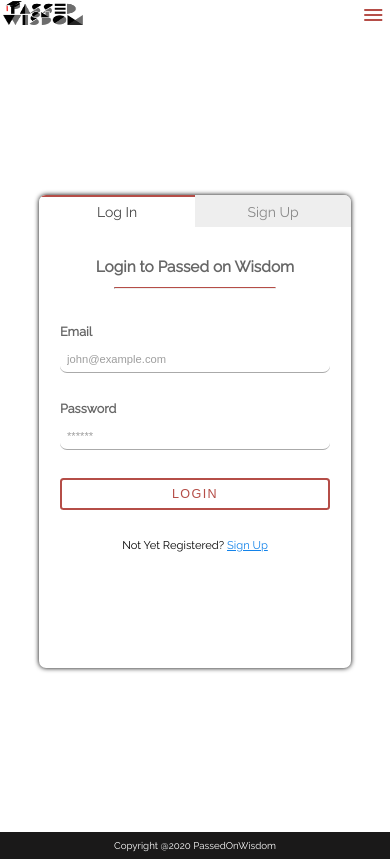
After one commit to manish103p/passedon, a Django app: page /login in a window 390 px wide. The commit adds this page. Run offline with Django 3.2, Linux system fonts and the light colour scheme; some libraries are stand-ins or nearby versions.

Commit message:
Login and Signup Page Made with Responsive and JS Validation

```diff
--- a/app1/urls.py
+++ b/app1/urls.py
@@ -4,6 +4,7 @@ from django.conf import settings
 
 urlpatterns=[
     path('', views.index,name="index"),
+    path('login', views.login,name="login"),
 ]
 
 if settings.DEBUG:
--- a/app1/views.py
+++ b/app1/views.py
@@ -4,3 +4,5 @@ from django.shortcuts import render,redirect
 # Create your views here.
 def index(request):
     return render(request,"index.html")
+def login(request):
+    return render(request,"login.html")
--- a/templates/base.html
+++ b/templates/base.html
@@ -178,13 +178,18 @@
         <a href="#myTopnav"><img src="../media/images/top.png" id="top"></a>
 
         <div class="topnav" id="myTopnav" >
-            <a href="index1.html" style="all: unset; cursor:pointer;">
+            <a href="{% url 'index' %}" style="all: unset; cursor:pointer;">
               <img src="../media/images/logo.png" id="logo">
             </a>
 
-            {% block nav-content %}
-
-            {% endblock nav-content %}
+            {% if user.is_authenticated %}
+            <!-- Here will come the 'my account' dropdown navbar link -->
+            {% else %}
+            <a href="{% url 'login' %}" id="loginpage"> Login/Signup</a>
+            {% endif %}
+            <a href="#about" id="aboutpage"> About Us</a>
+            <a href="#news" id="sellpage"> Sell A Product</a>
+            <a href="#home" id="buypage"> Buy A Product</a>
 
             <a  class="icon" onclick="myFunction()">
                 <i class="material-icons" style="font-size: 4vw; color:#B54D47" id="menu">menu</i>
@@ -194,7 +199,7 @@
 
         {% endblock %}
 
-        <footer>
+        <footer style="bottom: 0;">
             Copyright @2020 PassedOnWisdom
         </footer>
     </body>
--- /dev/null
+++ b/templates/login.html
@@ -0,0 +1,365 @@
+{% extends 'base.html' %}
+
+{% block head-content %}
+
+<script src='http://cdnjs.cloudflare.com/ajax/libs/jquery/2.1.3/jquery.min.js'></script>
+<script type="text/javascript">
+$(document).ready(function(){
+	  $('.tab a').on('click', function (e) {
+	  e.preventDefault();
+
+	  $(this).parent().addClass('active');
+	  $(this).parent().siblings().removeClass('active');
+
+	  var href = $(this).attr('href');
+	  $('.forms > form').hide();
+	  $(href).fadeIn(500);
+	});
+});
+
+$(document).ready(function(){
+  $('#tosignup').on('click', function (e) {
+  e.preventDefault();
+
+  $('#signupbutton').addClass('active');
+  $('#loginbutton').removeClass('active');
+
+  var href = $(this).attr('href');
+  $('.forms > form').hide();
+  $(href).fadeIn(500);
+});
+});
+
+$(document).ready(function(){
+  $('#tologin').on('click', function (e) {
+  e.preventDefault();
+
+  $('#loginbutton').addClass('active');
+  $('#signupbutton').removeClass('active');
+
+  var href = $(this).attr('href');
+  $('.forms > form').hide();
+  $(href).fadeIn(500);
+});
+});
+</script>
+<!-- Login and Signup Form Validation -->
+<script>
+  function validatelogin(){
+    if( document.loginform.email.value == "" ) {
+      document.getElementById('loginwarning').innerHTML = "***Email ID cannot be Blank***";
+      document.loginform.email.focus() ;
+      return false;
+    }
+    if (!/^[a-zA-Z0-9.!#$%&'*+/=?^_`{|}~-]+@[a-zA-Z0-9-]+.(?:\.[a-zA-Z0-9-]+)*$/.test(document.loginform.email.value)){
+      document.getElementById('loginwarning').innerHTML = "***Invalid Email Address***";
+      document.loginform.email.focus() ;
+      return false;
+    }
+    if( document.loginform.password.value == "" ) {
+      document.getElementById('loginwarning').innerHTML = "***Password cannot be Blank***";
+      document.loginform.password.focus() ;
+      return false;
+    }
+    return true;
+  }
+
+  function validatesignup(){
+    var letters = /^[A-Za-z]+$/;
+
+    if( document.signupform.fullName.value == "" ) {
+      document.getElementById('signupwarning').innerHTML = "***Name cannot be Blank***";
+      document.signupform.fullName.focus() ;
+      return false;
+    }
+    if( !/^[A-Za-z\s]+$/.test(document.signupform.fullName.value) ) {
+      document.getElementById('signupwarning').innerHTML = "***Name can only Contain Alphabets and Space***";
+      document.signupform.fullName.focus() ;
+      return false;
+    }
+    if( document.signupform.email.value == "" ) {
+      document.getElementById('signupwarning').innerHTML = "***Email ID cannot be Blank***";
+      document.signupform.email.focus() ;
+      return false;
+    }
+    if (!/^[a-zA-Z0-9.!#$%&'*+/=?^_`{|}~-]+@[a-zA-Z0-9-]+.(?:\.[a-zA-Z0-9-]+)*$/.test(document.signupform.email.value)){
+      document.getElementById('signupwarning').innerHTML = "***Invalid Email Address***";
+      document.signupform.email.focus() ;
+      return false;
+    }
+    if( document.signupform.year.value == "-1" ) {
+      document.getElementById('signupwarning').innerHTML = "***Please Select Year of Study***";
+      document.signupform.year.focus() ;
+      return false;
+    }
+    if( document.signupform.branch.value == "-1" ) {
+      document.getElementById('signupwarning').innerHTML = "***Please Select Branch***";
+      document.signupform.branch.focus() ;
+      return false;
+    }
+    if( document.signupform.password.value == "" ) {
+      document.getElementById('signupwarning').innerHTML = "***Password cannot be Blank***";
+      document.signupform.password.focus() ;
+      return false;
+    }
+    if( document.signupform.password.value.length<6 ){
+      document.getElementById('signupwarning').innerHTML = "***Password Too Short***";
+      document.signupform.password.focus() ;
+      return false;
+    }
+    if( document.signupform.password.value != document.signupform.confirmPassword.value ){
+      document.getElementById('signupwarning').innerHTML = "***Password and Confirm Password Fields Do Not Match***";
+      document.signupform.confirmPassword.focus() ;
+      return false;
+    }
+
+
+return true;
+}
+</script>
+
+<style>
+  * {
+    -webkit-box-sizing: border-box;
+    -moz-box-sizing: border-box;
+    box-sizing: border-box;
+  }
+  .forms {
+    background: #fff;
+    box-shadow: 0 0 7px #000;
+    margin: 30px;
+    overflow: hidden;
+    position: relative;
+    padding: 0;
+    float: left;
+    width: 35%;
+    min-height: 80vh;
+    zoom: 0.9;
+    border-radius: 10px;
+  }
+  .forms h1 {
+    font-size: 24px;
+    color: #666;
+    font-weight:bold;
+    text-align: center;
+  }
+  .forms form { padding: 30px; }
+  #signup { display: none; }
+  .forms .tab-group {
+    list-style: none;
+    padding: 0;
+    margin: 0;
+  }
+  .forms .tab-group:after {
+    content: "";
+    display: table;
+    clear: both;
+  }
+  .forms .tab-group li a {
+    display: block;
+    text-decoration: none;
+    padding: 10px;
+    background: #eee;
+    color: #888;
+    font-size: 20px;
+    float: left;
+    width: 50%;
+    text-align: center;
+    border-top: 3px solid transparent;
+    -moz-transition: all 0.4s ease-in-out;
+    -o-transition: all 0.4s ease-in-out;
+    -webkit-transition: all 0.4s ease-in-out;
+    transition: all 0.4s ease-in-out;
+  }
+  .forms .tab-group li a:hover {
+    background: #dedfdf;
+    color: #666;
+  }
+  .forms .tab-group .active a {
+    background: #fff;
+    color: #444;
+    border-top: 3px solid #B54D47;
+  }
+  .forms input {
+    font-size: 16px;
+    display: block;
+    width: 100%;
+    padding: 10px;
+    border: none;
+    border-bottom: 1px solid #aaa;
+    color: #666;
+    border-radius: 10px;
+    margin-bottom: 40px;
+    -moz-transition: all 0.4s ease-in-out;
+    -o-transition: all 0.4s ease-in-out;
+    -webkit-transition: all 0.4s ease-in-out;
+    transition: all 0.4s ease-in-out;
+    background-color: #fff;
+  }
+  .forms input:focus {
+    outline: 0;
+    border-color: #B54D47;
+  }
+  .forms label {
+    font-size: 18px;
+    font-weight: bold;
+    color: #666;
+    margin-bottom: 10px;
+    display: block;
+  }
+  .forms .button {
+    border: 0;
+    outline: none;
+    border-radius: 0;
+    padding: 10px 0;
+    font-size: 18px;
+    font-weight: 300;
+    text-transform: uppercase;
+    letter-spacing: 2px;
+    border: 3px solid #B54D47;
+    border-radius: 5px;
+    color: #B54D47;
+    cursor: pointer;
+    -moz-transition: all 0.4s ease-in-out;
+    -o-transition: all 0.4s ease-in-out;
+    -webkit-transition: all 0.4s ease-in-out;
+    transition: all 0.4s ease-in-out;
+  }
+  .forms .button:hover, .button:focus { background: #B54D47; color: white; }
+  .text-p { text-align: center; }
+  .text-p a { color: #1383ea; }
+
+  ::placeholder{
+    opacity: 0.7;
+  }
+  hr{
+    border-top: 0.1px solid #B54D47;
+    width: 60%;
+    margin-bottom: 50px;
+  }
+  .grid-container{
+    display: grid;
+    grid-gap: 20px;
+    grid-template-columns: 1fr 1fr;
+    grid-template-rows: 1fr 1fr;
+    margin-bottom: 30px;
+  }
+  select{
+    color: #666;
+    border: 1px solid #aaa;
+  }
+  .warning{
+    color: red;
+    font-weight: bold;
+    text-align: center;
+    font-size: 18px;
+    margin: 20px;
+    opacity: 0.8;
+  }
+
+  #loginpage{
+    border-bottom: #B54D47 0.2vw solid;
+  }
+
+  @media screen and (max-width: 992px){
+    .forms{
+      zoom: 0.8;
+      width: 50%;
+    }
+  }
+  @media screen and (max-width: 700px){
+    .forms{
+      float: none;
+      margin: 30px auto;
+      width: 70%;
+    }
+  }
+  @media screen and (max-width: 500px){
+    .forms{
+      zoom: 0.7;
+      width: 80%;
+    }
+    .forms h1 {
+      font-size: 22px;
+      color: #666;
+    }
+  }
+  .muted-text{
+    color: #aaa;
+    font-size: 14px;
+  }
+
+</style>
+{% endblock %}
+
+{% block body-content %}
+<!-- <div style="min-height: 95vh; background-image:url('../media/images/temp.jpg'); background-repeat:no-repeat; background-position: center; background-size: cover; display:flex; align-items: center;"> -->
+  <div style="min-height: 95vh; display:flex; align-items: center;">
+<div class="forms">
+	<ul class="tab-group">
+		<li class="tab active" id="loginbutton"><a href="#login">Log In</a></li>
+		<li class="tab" id="signupbutton"><a href="#signup" >Sign Up</a></li>
+  </ul>
+
+  <!-- LOGIN FORM -->
+
+	<form action="#" id="login" onsubmit="return validatelogin()" name="loginform" method="POST">
+    {% csrf_token %}
+      <h1>Login to Passed on Wisdom</h1><hr>
+      <div id="loginwarning" class="warning">
+        <!-- INSERT LOGIN WARNINGS HERE -->
+      </div>
+      <div class="input-field">
+        <label for="email">Email</label>
+        <input type="text" name="email" placeholder="john@example.com"/>
+        <label for="password">Password</label>
+        <input type="password" name="password" placeholder="******"/>
+        <input type="submit" value="Login" class="button"/>
+
+        <p class="text-p"> Not Yet Registered? <a href="#signup" id="tosignup">Sign Up</a> </p>
+      </div>
+  </form>
+
+  <!-- SIGNUP FORM -->
+
+	<form action="#" id="signup" onsubmit="return validatesignup()" name="signupform" method="POST">
+    {% csrf_token %}
+      <h1>Sign Up on Passed on Wisdom</h1><hr>
+      <div id="signupwarning" class="warning">
+        <!-- INSERT SIGNUP WARNINGS HERE -->
+      </div>
+      <div class="input-field">
+        <label for="fullName">Name</label>
+        <input type="text" name="fullName" placeholder="John Doe" />
+        <label for="email">Email</label>
+        <input type="text" name="email" placeholder="john@example.com"/>
+        <div class="grid-container">
+        <label for="year" class="grid-item">Year of Study</label>
+        <label for="Branch" class="grid-item">Branch</label>
+        <select id="year" name="year" class="grid-item">
+          <option value="-1">Select Year</option>
+          <option value="fy">First Year</option>
+          <option value="sy">Second Year</option>
+          <option value="ty">Third Year</option>
+          <option value="ly">Fourth Year</option>
+        </select>
+        <select id="branch" name="branch" class="grid-item">
+          <option value="-1">Select Branch</option>
+          <option value="comps">COMPS</option>
+          <option value="etrx">ETRX</option>
+          <option value="extc">EXTC</option>
+          <option value="it">IT</option>
+          <option value="mech">MECH</option>
+        </select>
+        </div>
+        <label for="password">Password</label> <p class="muted-text">(Password Must be Atleast 6 Characters Long)</p>
+        <input type="password" name="password" placeholder="******"/>
+        <label for="confirmPassword">Confirm Password</label> <p class="muted-text">(Password and Confirm Password Fields Must Match)</p>
+        <input type="password" name="confirmPassword" placeholder="******"/>
+        <input type="submit" value="Sign up" class="button" />
+        <p class="text-p">Already Registered? <a href="#login" id="tologin">Login</a> </p>
+      </div>
+	  </form>
+</div>
+</div>
+{% endblock %}
```
Also changed, not shown: templates/index.html (+0 -7 lines), media/images/temp.jpg (added).
